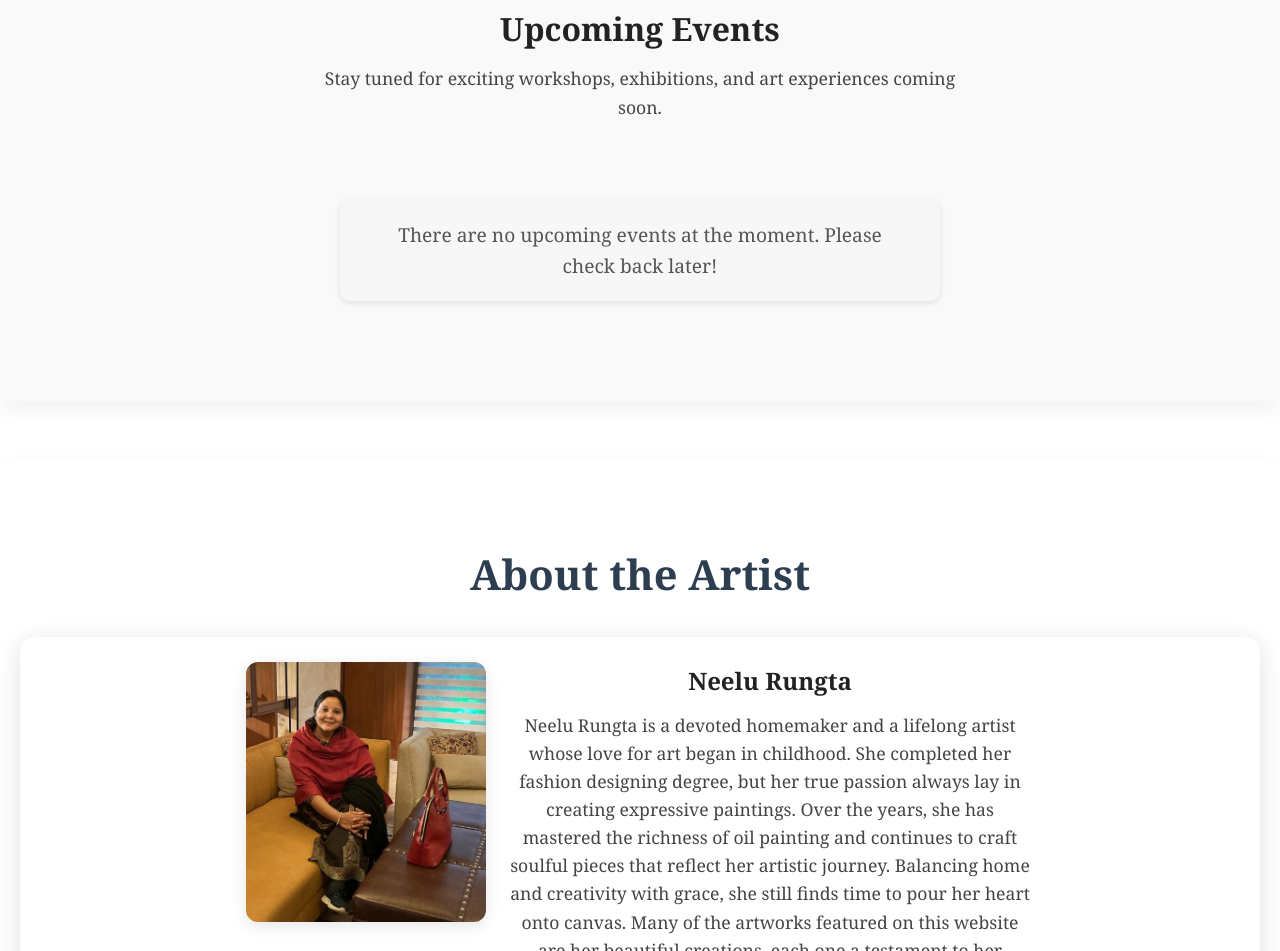
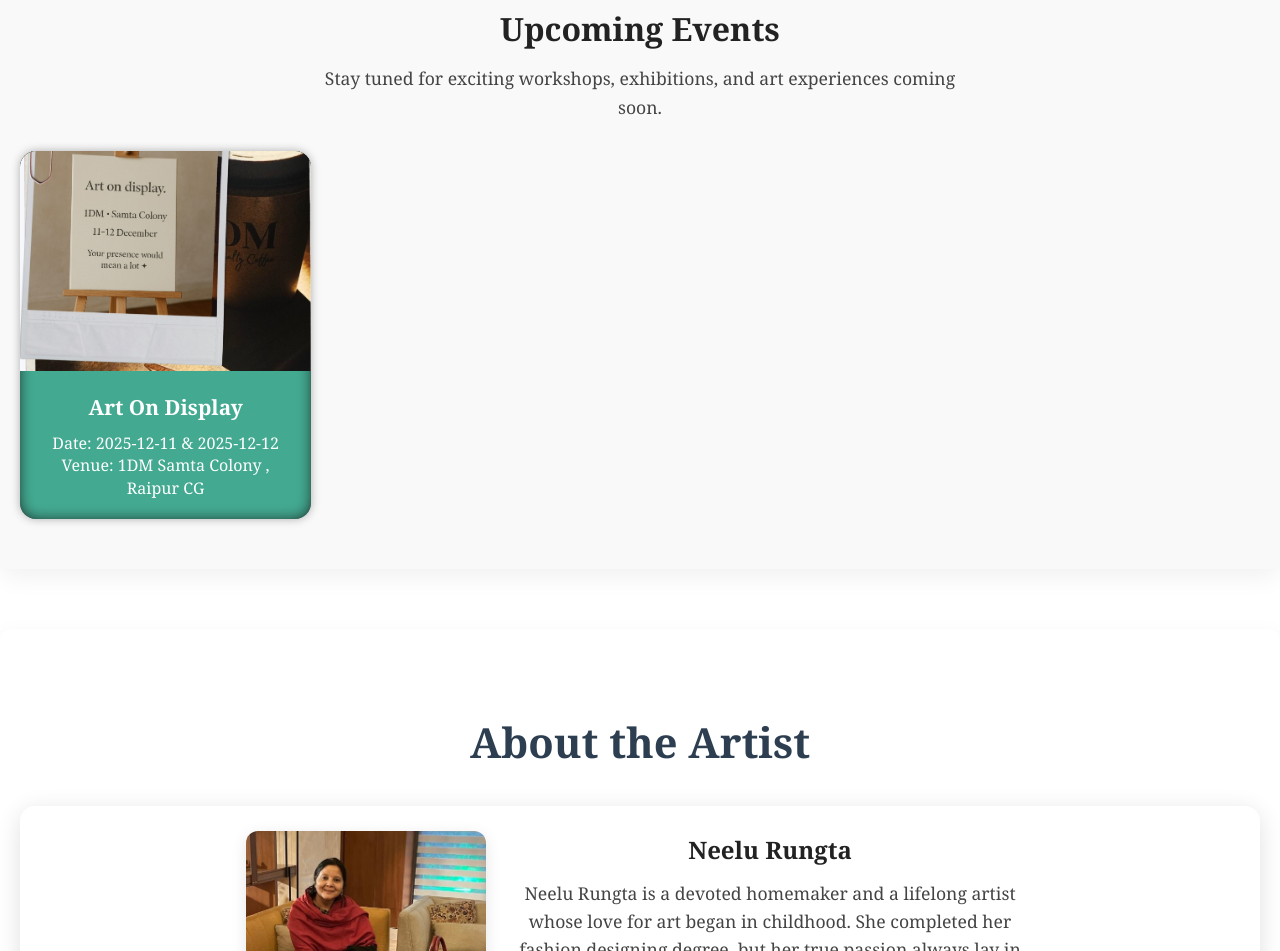
Before and after one commit to navbodhDeveloper/demoartisticlawyer, a plain HTML site: page Index.html in a window 1280 px wide. Shown: the part 1707-2658 px from the top of the page. Drawn offline with Linux system fonts and the light colour scheme.

Commit message:
upcoming event added

```diff
--- a/Index.html
+++ b/Index.html
@@ -86,10 +86,20 @@
 <section id="upcoming-events" class="events fade-up">
   <h2 class="fade-up">Upcoming Events</h2>
   <p class="events-intro fade-up">Stay tuned for exciting workshops, exhibitions, and art experiences coming soon.</p>
+<div class="events-items">
 
-  <div class="no-events-container rise">
+    <div class="event-item glow-border zoom-in">
+      <img src="./Assets/newevent1.jpg">
+      <div class="event-info">
+        <h3>Art On Display</h3>
+        <p>Date: 2025-12-11 & 2025-12-12  Venue: 1DM Samta Colony , Raipur CG</p>
+      </div>
+    </div>
+    </div>
+
+  <!-- <div class="no-events-container rise">
     <p class="no-events-message">There are no upcoming events at the moment. Please check back later!</p>
-  </div>
+  </div> -->
 </section>
 
 <!-- About Section -->
@@ -242,7 +252,6 @@ dropdownToggle.addEventListener('click', (e) => {
   }
 });
 
-
     // Modal
     const modal = document.getElementById('buyNowModal');
     const closeBtn = document.querySelector('.close-btn');
```
Also changed, not shown: Assets/newevent1.jpg (added).
